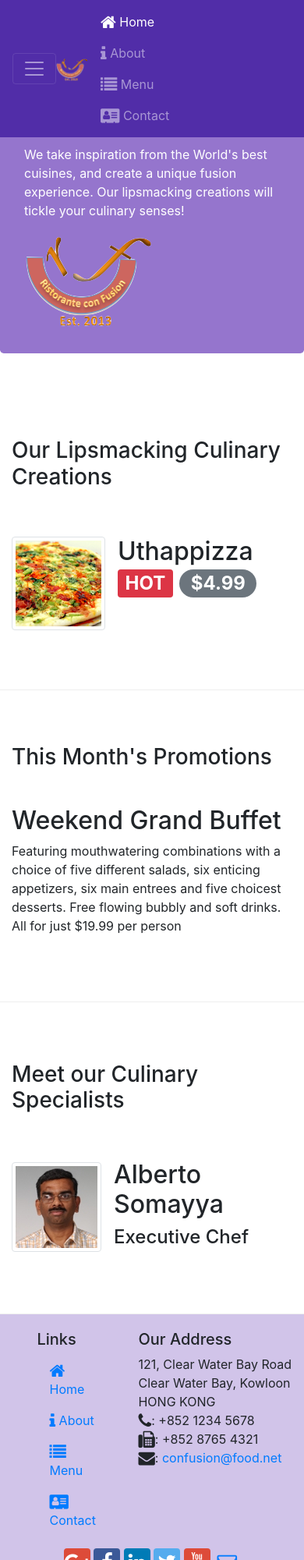
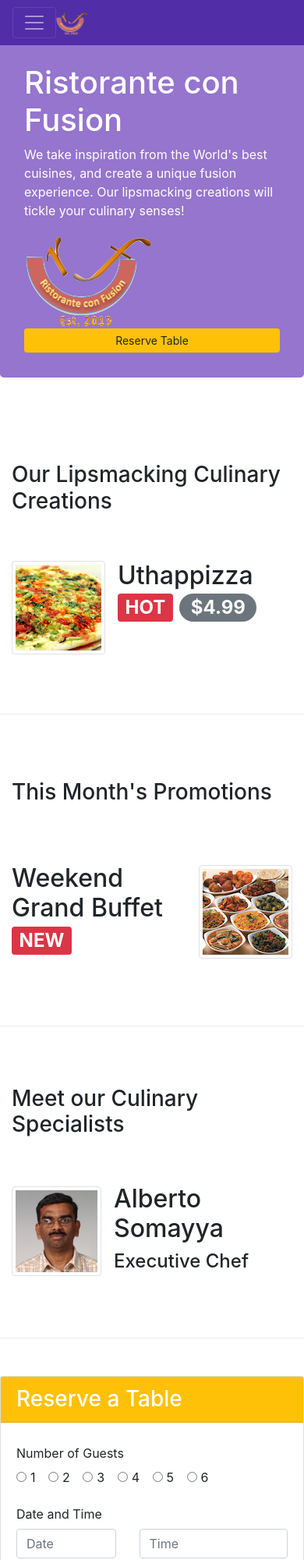
Before and after one commit to ritavishwakarma/courseera, a website: page index.html in a window 390 px wide. Shown: the top 2000 px of the page at 78% size. Drawn offline with nearby package versions, Linux system fonts and the light colour scheme.

Commit message:
assignment week two

```diff
--- a/index.html
+++ b/index.html
@@ -20,13 +20,18 @@
             <button class="navbar-toggler" type="button" data-toggle="collapse" data-target="#Navbar">
                 <span class="navbar-toggler-icon"></span>
             </button>
-
-           <a class="navbar-brand" href="#"><img src="img/logo.png" height="30" width="41" alt=""></a>
+            <a class="navbar-brand mr-auto" href="./index.html"><img src="img/logo.png" height="30" width="41"></a>
+            <div class="collapse navbar-collapse" id="Navbar">
                 <ul class="navbar-nav mr-auto">
-                    <li class="nav-item active"><a class="nav-link" href="#"><span class="fa fa-home fa-lg"></span> Home</a></li>
-                    <li class="nav-item"><a class="nav-link" href="./aboutus.html"><span class="fa fa-info fa-lg"></span> About</a></li>
+                    <li class="nav-item active"><a class="nav-link" href="./index.html"><span class="fa fa-home fa-lg"></span>
+                            Home</a></li>
+                    <li class="nav-item"><a class="nav-link" href="./aboutus.html"><span class="fa fa-info fa-lg"></span>
+                            About</a></li>
                     <li class="nav-item"><a class="nav-link" href="#"><span class="fa fa-list fa-lg"></span> Menu</a></li>
-                    <li class="nav-item"><a class="nav-link" href="./contactus.html"><span class="fa fa-address-card fa-lg"></span> Contact</a></li>                </ul>
+                    <li class="nav-item"><a class="nav-link" href="./contactus.html"><span class="fa fa-address-card fa-lg"></span>
+                            Contact</a></li>
+                </ul>
+            </div>
         </div>
     </nav>
     <header class="jumbotron">
@@ -36,9 +41,16 @@
                     <h1>Ristorante con Fusion</h1>
                     <p>We take inspiration from the World's best cuisines, and create a unique fusion experience. Our lipsmacking creations will tickle your culinary senses!</p>
                 </div>
-                <div class=" col-12 col-sm-4 align-self-center">
-                    <img src="img/logo.png" class="img-fluid" alt="">
-                </div>
+                <div class="col-12 col-sm-6 align-self-center">
+                    <div class="row">
+                        <div class="col-12 col-sm-6">
+                            <img src="img/logo.png" class="img-fluid">
+                        </div>
+                        <div class="col-12 col-sm-6 align-self-center">
+                            <a href="#reservation-form" class="btn btn-sm btn-block btn-warning" role="button">Reserve
+                                Table</a>
+                        </div>
+                    </div>
             </div>
         </div>
     </header>
@@ -62,17 +74,21 @@
 
         <div class="row row-content align-items-center">
             <div class="col-sm-4 col-md-3">
-                <!-- <div class="media"> -->
-                    <!-- <img class="d-flex mr-3 img-thumbnail align-self-center" src="img/buffet.png" alt="uthappizza">
-                    <div class="media-body"> -->
-                        <h3 class="mt-0">This Month's Promotions</h3>
-                        <p class="d-none d-sm-block ">A unique combination of Indian Uthappam (pancake) and Italian pizza, topped with Cerignola olives, ripe vine cherry tomatoes, Vidalia onion, Guntur chillies and Buffalo Paneer.</p>
-                    <!-- </div>
-                </div> -->
+                <h3 class="mt-0">This Month's Promotions</h3>
             </div>
             <div class="col-sm col-md">
-                <h2>Weekend Grand Buffet</h2>
-                <p class="hidden-xs-down">Featuring mouthwatering combinations with a choice of five different salads, six enticing appetizers, six main entrees and five choicest desserts. Free flowing bubbly and soft drinks. All for just $19.99 per person </p>
+                <div class="media">
+                    <div class="media-body">
+                        <h2>Weekend Grand Buffet <span class="badge badge-danger">NEW</span></h2>
+                        <p class="d-none d-sm-block">Featuring mouthwatering combinations with a choice of five
+                            different
+                            salads, six enticing
+                            appetizers, six main entrees and five choicest desserts. Free flowing bubbly and soft
+                            drinks. All
+                            for just $19.99 per person </p>
+                    </div>
+                    <img class="d-flex ml-3 img-thumbnail align-self-center" src="img/buffet.png" alt="Weekend Grand Buffet">
+                </div>
             </div>
         </div>
 
@@ -92,7 +108,69 @@
             </div>
         </div>
     </div>
+    <!-- reservation table -->
+    <div class="row" id="reservation-form">
+        <div class="col-12 col-sm-8 offset-sm-2">
+            <div class="card mt-5 mb-5">
+                <h3 class="card-header reservation-card-header text-white bg-warning">Reserve a Table</h3>
+                <div class="card-body">
+                    <form>
+                        <div class="form-group row">
+                            <label for="firstname" class="col-md-2 col-form-label">Number of Guests</label>
+                            <div class="col-md-10 ">
+                                <div class="form-check form-check-inline">
+                                    <input class="form-check-input" type="radio" name="inlineRadioOptions" id="inlineRadio1"
+                                        value="option1">
+                                    <label class="form-check-label" for="inlineRadio1">1</label>
+                                </div>
+                                <div class="form-check form-check-inline">
+                                    <input class="form-check-input" type="radio" name="inlineRadioOptions" id="inlineRadio2"
+                                        value="option2">
+                                    <label class="form-check-label" for="inlineRadio2">2</label>
+                                </div>
+                                <div class="form-check form-check-inline">
+                                    <input class="form-check-input" type="radio" name="inlineRadioOptions" id="inlineRadio2"
+                                        value="option2">
+                                    <label class="form-check-label" for="inlineRadio2">3</label>
+                                </div>
+                                <div class="form-check form-check-inline">
+                                    <input class="form-check-input" type="radio" name="inlineRadioOptions" id="inlineRadio2"
+                                        value="option2">
+                                    <label class="form-check-label" for="inlineRadio2">4</label>
+                                </div>
+                                <div class="form-check form-check-inline">
+                                    <input class="form-check-input" type="radio" name="inlineRadioOptions" id="inlineRadio2"
+                                        value="option2">
+                                    <label class="form-check-label" for="inlineRadio2">5</label>
+                                </div>
+                                <div class="form-check form-check-inline">
+                                    <input class="form-check-input" type="radio" name="inlineRadioOptions" id="inlineRadio2"
+                                        value="option2">
+                                    <label class="form-check-label" for="inlineRadio2">6</label>
+                                </div>
+                            </div>
+                        </div>
 
+                        <div class="form-group row">
+                            <label for="telnum" class="col-12 col-md-2 col-form-label">Date and Time</label>
+                            <div class="col-5 col-md-3">
+                                <input type="text" class="form-control" id="date" name="date" placeholder="Date">
+                            </div>
+                            <div class="col-7 col-md-3">
+                                <input type="text" class="form-control" id="time" name="time" placeholder="Time">
+                            </div>
+                        </div>
+
+                        <div class="form-group row">
+                            <div class="offset-md-2 col-md-10">
+                                <button type="submit" class="btn btn-primary">Reserve</button>
+                            </div>
+                        </div>
+                    </form>
+                </div>
+            </div>
+        </div>
+    </div>
     <footer class="footer">
         <div class="container">
             <div class="row">
--- a/styles.css
+++ b/styles.css
@@ -29,3 +29,6 @@ body{
 .navbar-dark {
      background-color: #512DA8;
 }
+/* .correction {
+    padding: 13px 97px !important;
+} */
```
Also changed, not shown: aboutus.html (+1 -1 lines).
